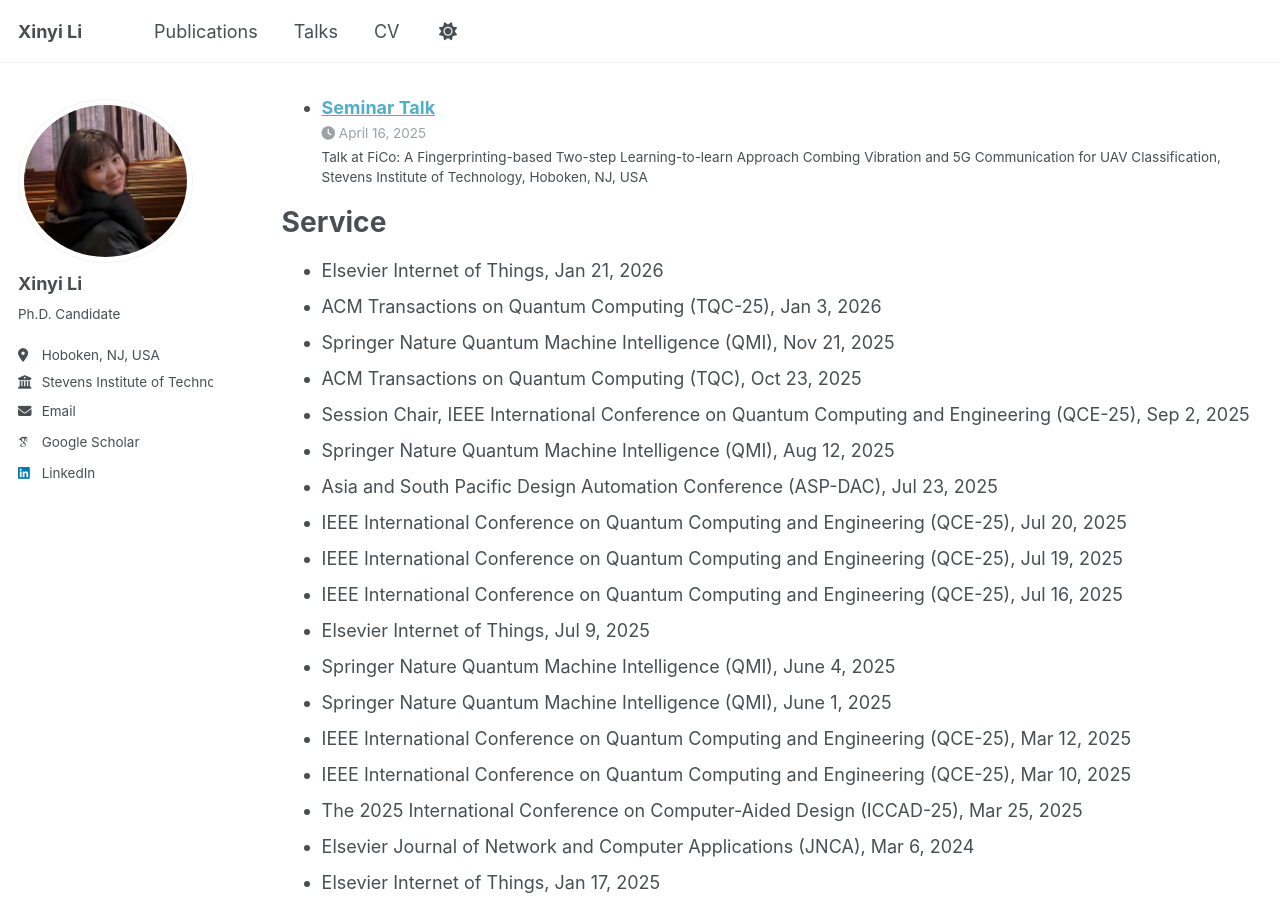
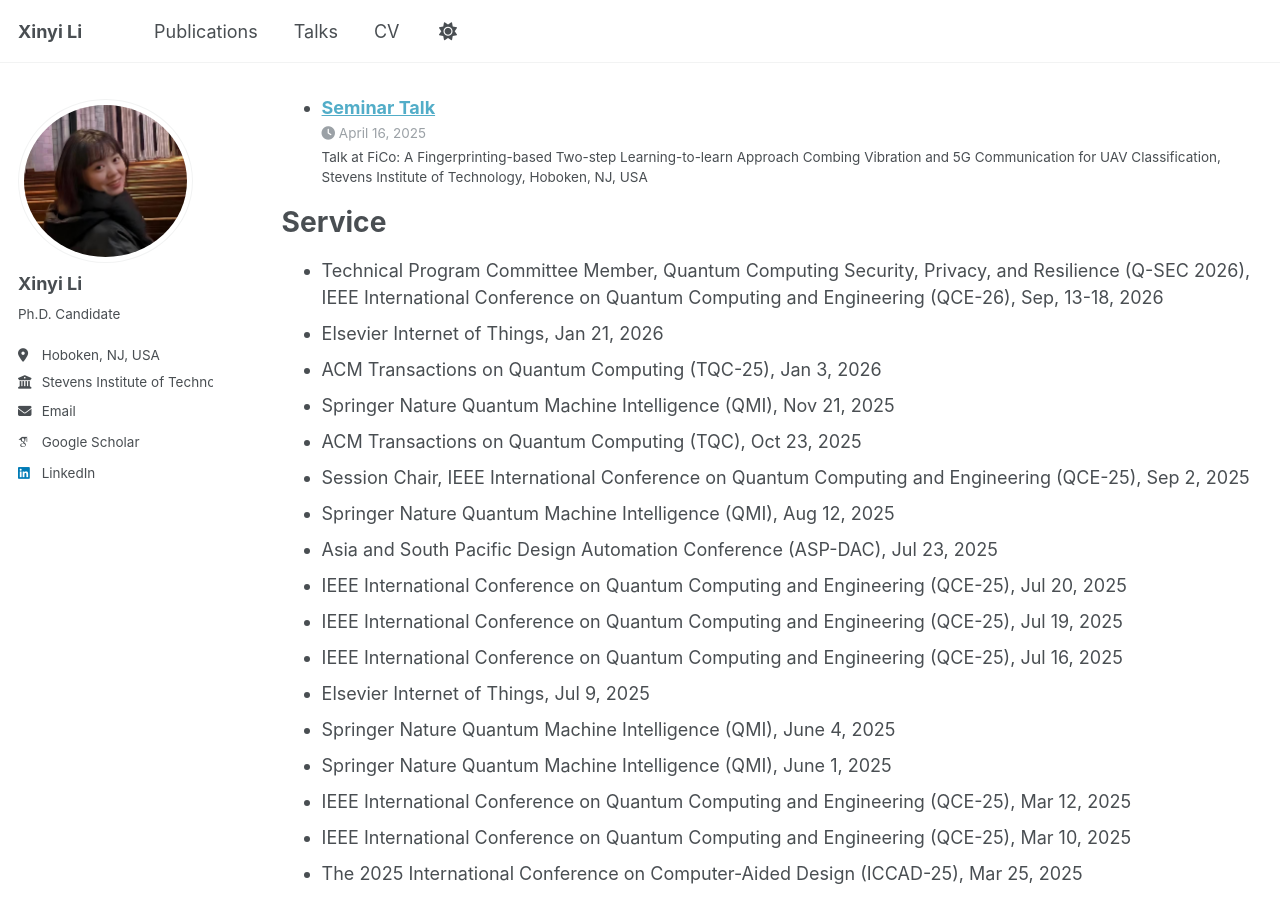
Before and after one commit to LXY-princess/lxy-princess.github.io, a Jekyll site: the page built from _pages/cv.md, in a window 1280 px wide and 900 px high, scrolled down 2677 px. Built offline with Jekyll 4.4.1, drawn with Linux system fonts in a browser that asks for light colours; some web fonts are replaced; a script that is not in the unit is left out.

Commit message:
Update cv.md

```diff
--- a/_pages/cv.md
+++ b/_pages/cv.md
@@ -45,6 +45,7 @@ Talks
 
 Service
 ======
+* Technical Program Committee Member, Quantum Computing Security, Privacy, and Resilience (Q-SEC 2026), IEEE International Conference on Quantum Computing and Engineering (QCE-26), Sep, 13-18, 2026
 * Elsevier Internet of Things, Jan 21, 2026
 * ACM Transactions on Quantum Computing (TQC-25), Jan 3, 2026
 * Springer Nature Quantum Machine Intelligence (QMI), Nov 21, 2025
```
